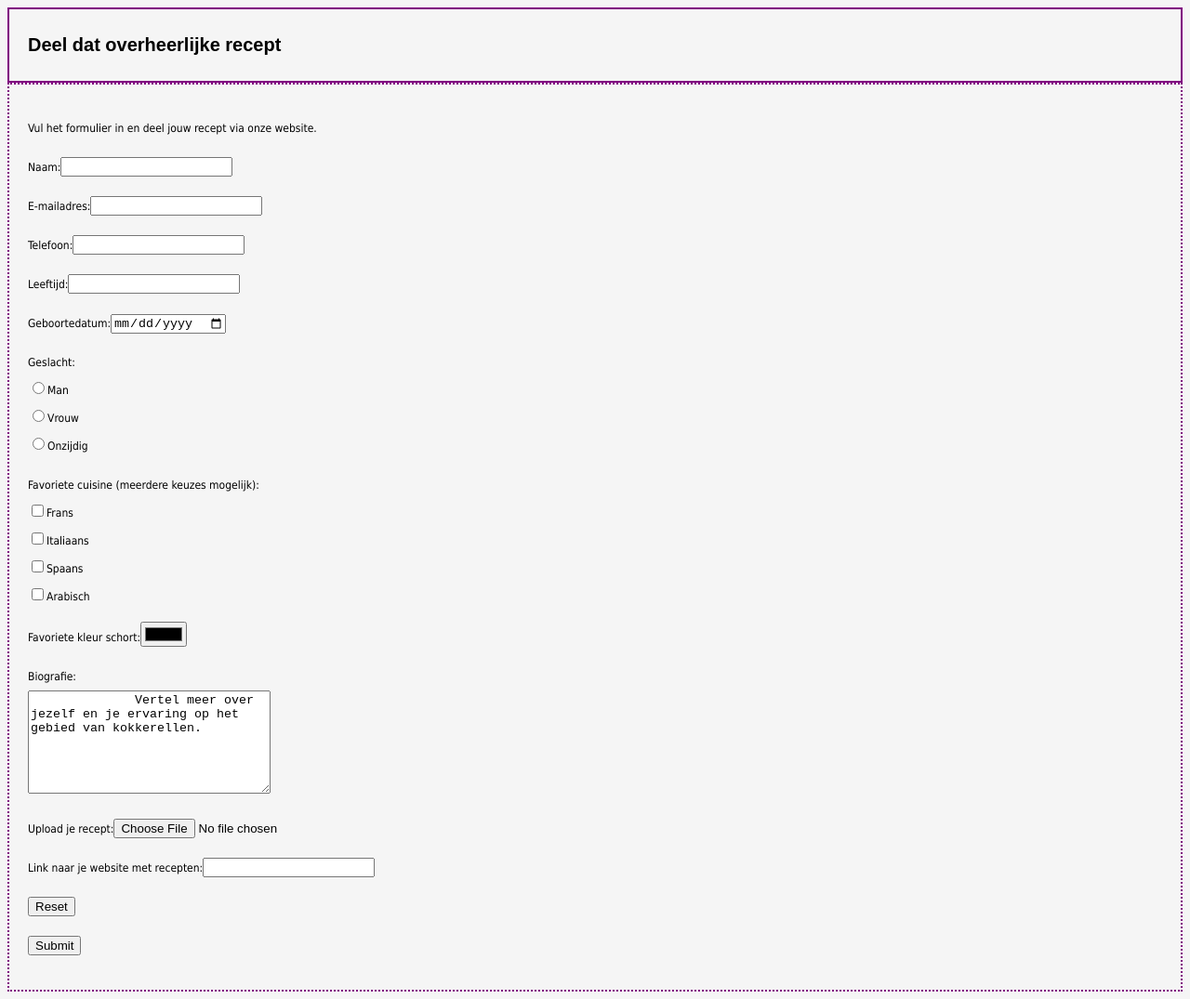
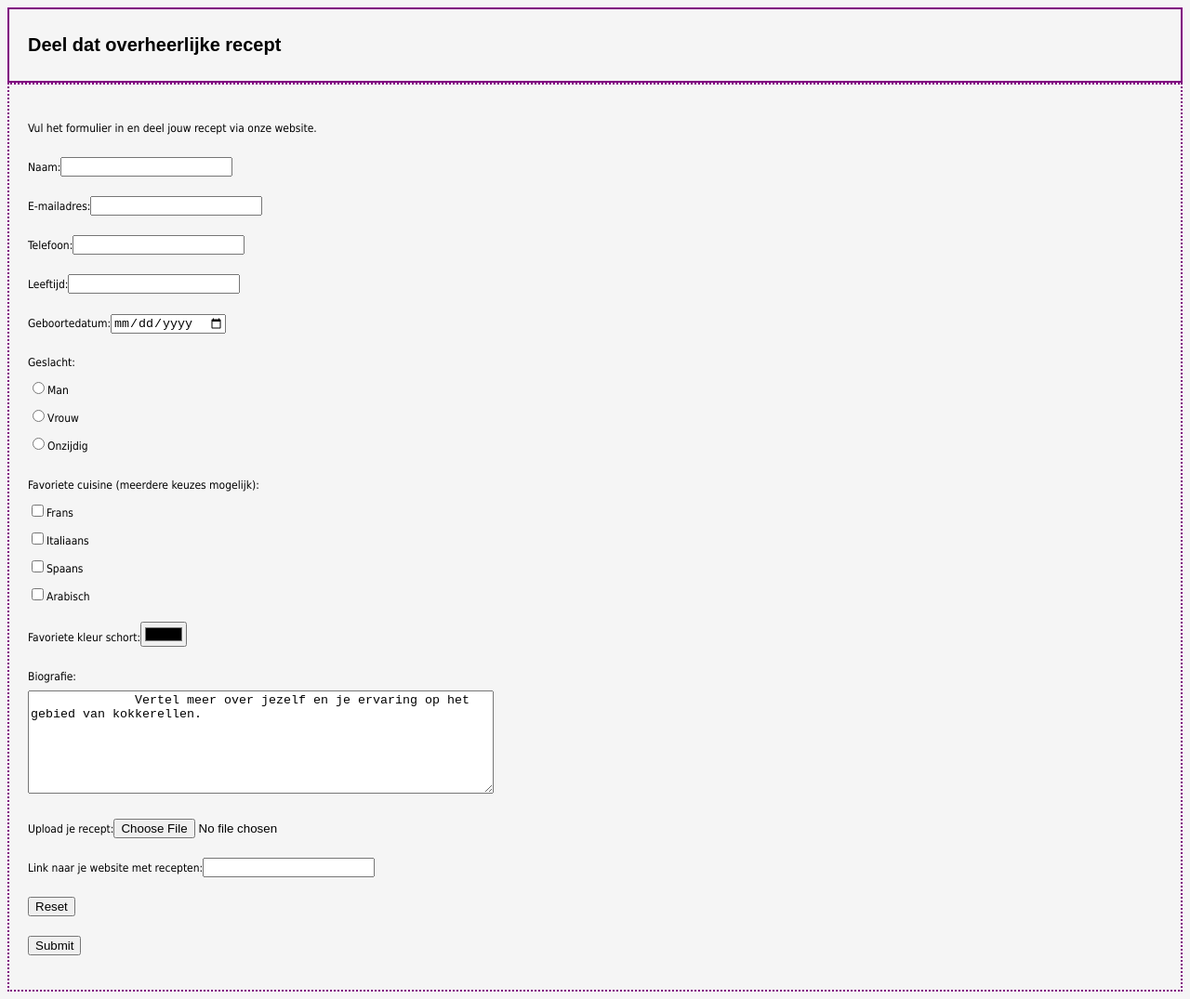
Before and after one commit to Frederiqi/M01L03GroterFormulier, a plain HTML site: page index.html in a window 1280 px wide. Shown: the whole page at 93% size. Drawn offline with Linux system fonts and the light colour scheme.

Commit message:
Update index.html

```diff
--- a/index.html
+++ b/index.html
@@ -36,7 +36,7 @@
         </p>
         <p>Favoriete kleur schort:<input name="Schort" type="color" /></p>
         <p>Biografie:<br>
-          <textarea name="Biografie" rows="7" cols="30">
+          <textarea name="Biografie" rows="7" cols="60">
               Vertel meer over jezelf en je ervaring op het gebied van kokkerellen.
             </textarea></p>
         <p>Upload je recept:<input name="Recept" type="file" /></p>
```
